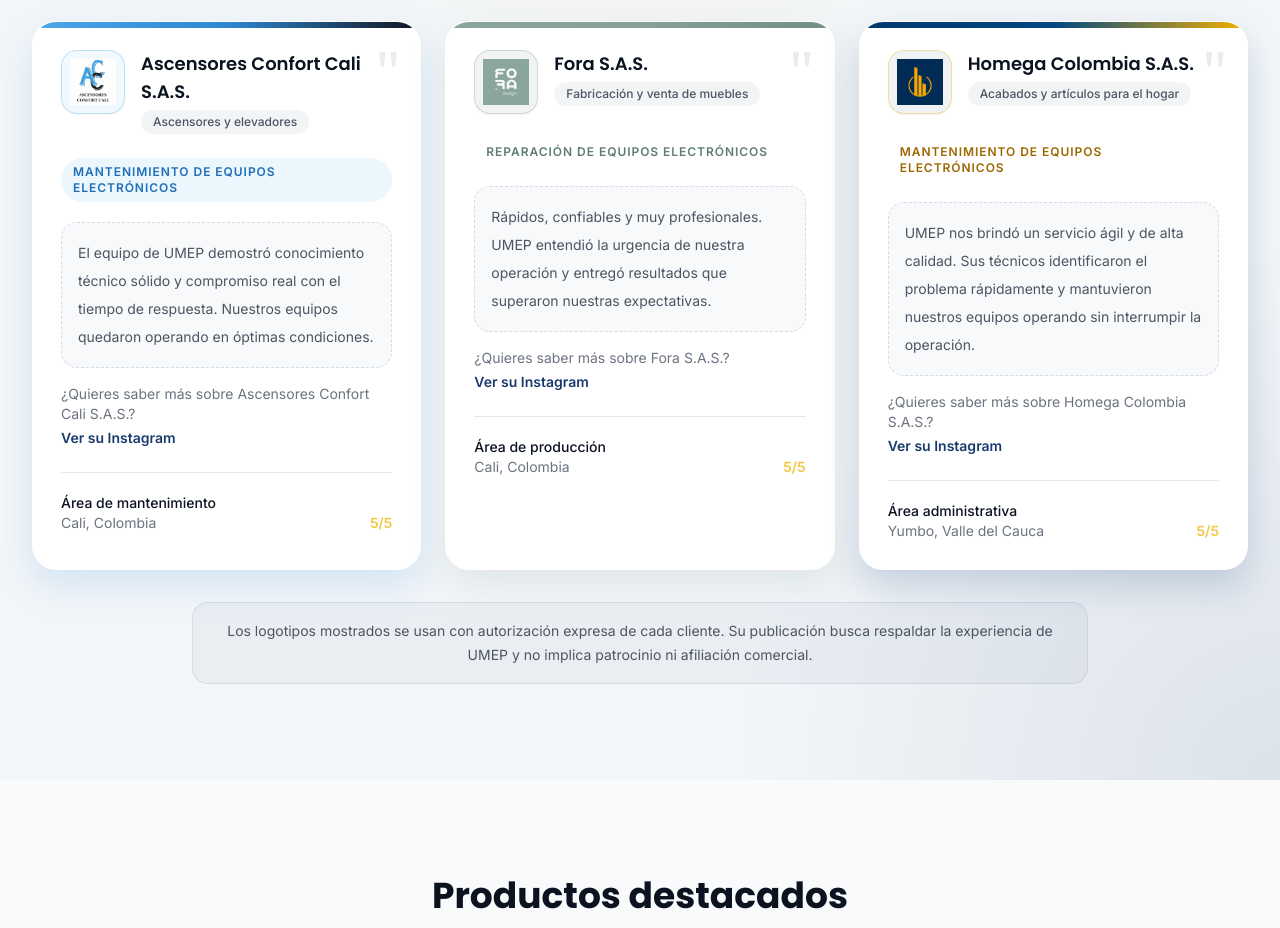
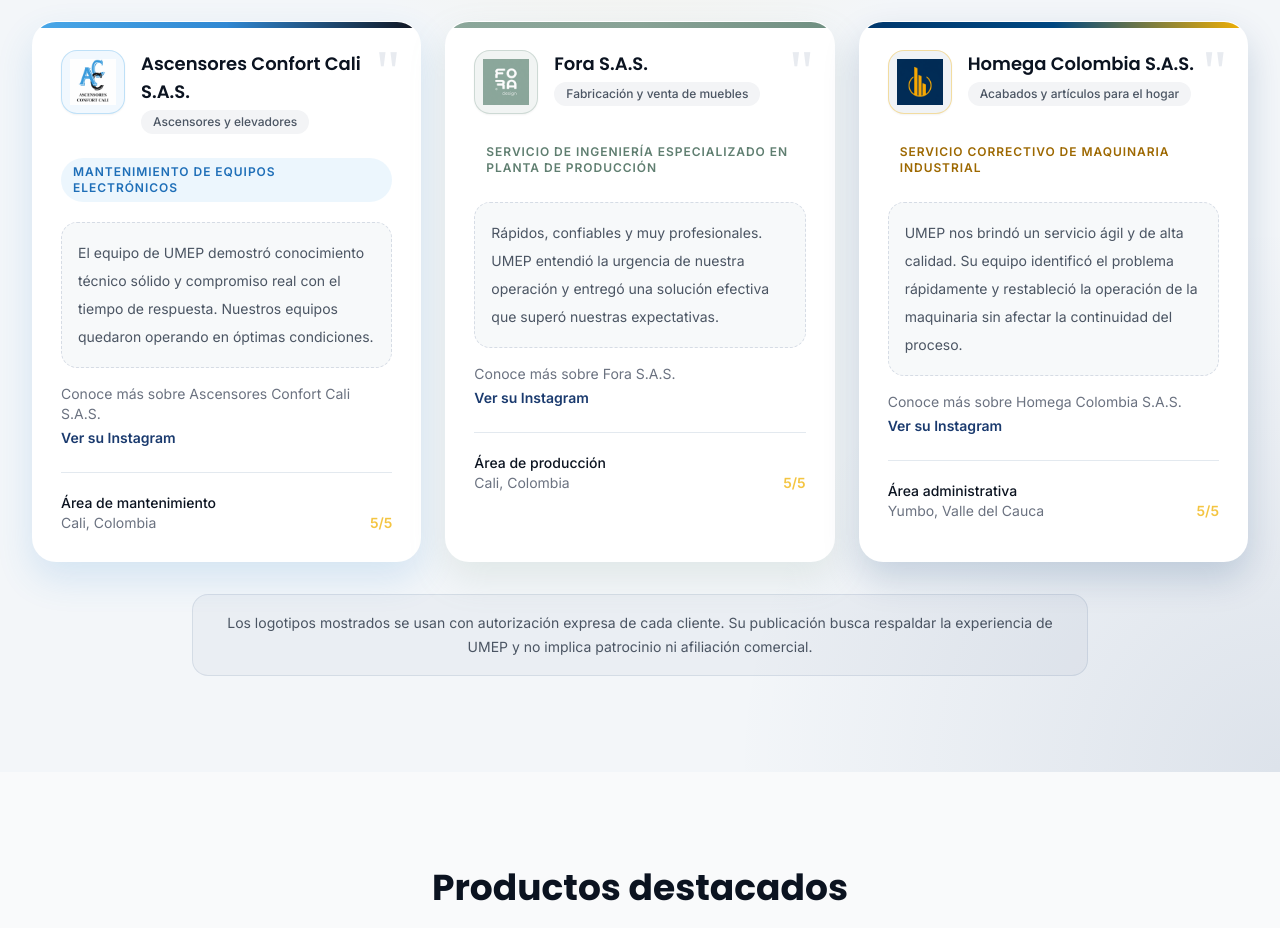
Before and after one commit to williamppmm/umep, a Next.js app: page / in a window 1280 px wide. Shown: the part 2320-3248 px from the top of the page. Built offline with nearby package versions, Linux system fonts and the light colour scheme; no server answers.

Commit message:
fix: update client showcase copy

```diff
--- a/src/components/ClientsShowcase.tsx
+++ b/src/components/ClientsShowcase.tsx
@@ -21,9 +21,9 @@
   {
     name: 'Fora S.A.S.',
     industry: 'Fabricación y venta de muebles',
-    service: 'Reparación de equipos electrónicos',
+    service: 'Servicio de ingeniería especializado en planta de producción',
     quote:
-      'Rápidos, confiables y muy profesionales. UMEP entendió la urgencia de nuestra operación y entregó resultados que superaron nuestras expectativas.',
+      'Rápidos, confiables y muy profesionales. UMEP entendió la urgencia de nuestra operación y entregó una solución efectiva que superó nuestras expectativas.',
     instagram: 'https://www.instagram.com/foradesign',
     contactArea: 'Área de producción',
     location: 'Cali, Colombia',
@@ -37,9 +37,9 @@
   {
     name: 'Homega Colombia S.A.S.',
     industry: 'Acabados y artículos para el hogar',
-    service: 'Mantenimiento de equipos electrónicos',
+    service: 'Servicio correctivo de maquinaria industrial',
     quote:
-      'UMEP nos brindó un servicio ágil y de alta calidad. Sus técnicos identificaron el problema rápidamente y mantuvieron nuestros equipos operando sin interrumpir la operación.',
+      'UMEP nos brindó un servicio ágil y de alta calidad. Su equipo identificó el problema rápidamente y restableció la operación de la maquinaria sin afectar la continuidad del proceso.',
     instagram: 'https://www.instagram.com/homega_colombia/',
     contactArea: 'Área administrativa',
     location: 'Yumbo, Valle del Cauca',
@@ -126,7 +126,7 @@
                 </div>
 
                 <div className="mt-4 text-sm text-gray-500">
-                  <p>¿Quieres saber más sobre {client.name}?</p>
+                  <p>Conoce más sobre {client.name}</p>
                   <a
                     href={client.instagram}
                     target="_blank"
```
